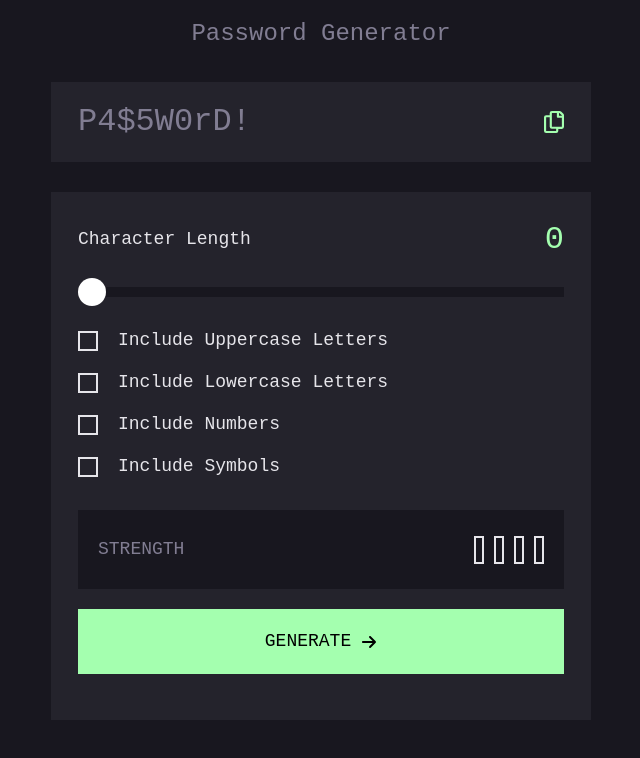
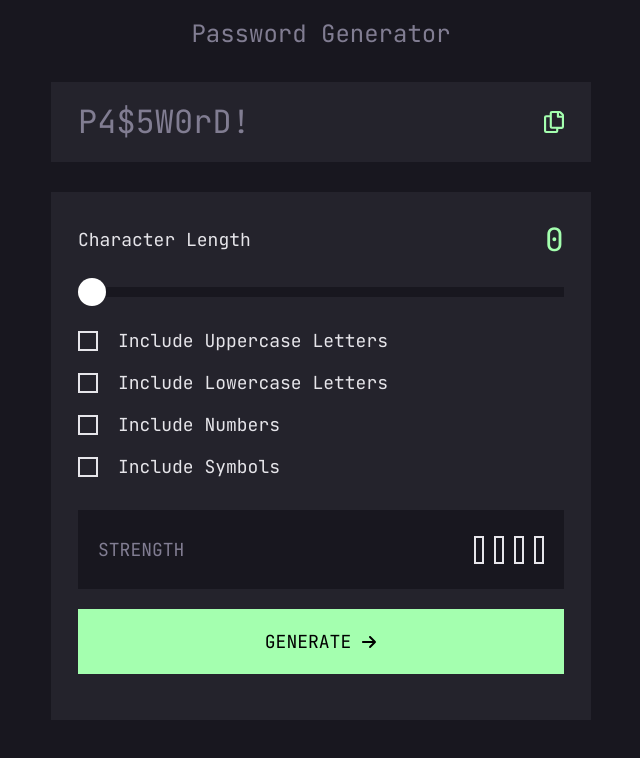
Before and after one commit to yevsel/Password-Generator-AmaliTech, a Next.js app: page / in a window 1280 px wide. Shown: the top 758 px of the page, without its empty margins (319-959 px from the left). Built offline with nearby package versions, Linux system fonts and the light colour scheme.

Commit message:
Font family fix

```diff
--- a/src/app/layout.tsx
+++ b/src/app/layout.tsx
@@ -1,8 +1,9 @@
 import type { Metadata } from "next";
-import { Inter } from "next/font/google";
+import { Inter,JetBrains_Mono } from "next/font/google";
 import "./globals.css";
 import { MainContainer } from "@/components/MainContainer.style";
 const inter = Inter({ subsets: ["latin"] });
+const jet_brains = JetBrains_Mono({subsets:["latin"]})
 
 export const metadata: Metadata = {
   title: "Password Generator",
@@ -16,7 +17,7 @@ export default function RootLayout({
 }>) {
   return (
     <html style={{userSelect:"none"}} lang="en">
-      <body style={{backgroundColor:"var(---primary-color-deep-black)"}}>
+      <body className={jet_brains.className} style={{backgroundColor:"var(---primary-color-deep-black)"}}>
           {children}
       </body>
     </html>
--- a/src/app/page.tsx
+++ b/src/app/page.tsx
@@ -16,13 +16,14 @@ import { PasswordStrengthMainComponent,PasswordStrengthPercentage } from '@/comp
 import { GenerateButton } from '@/components/GenerateButton.style'
 import { EmptyMeasure } from '@/components/PasswordStrenghtComponents.style'
 import { FaArrowRight } from "react-icons/fa6";
-
 interface ICharacters{
   id:number,
   activate:boolean,
   characters:string,
   label:string
 }
+
+
 
 const MainPage = ()=> {
 
@@ -33,6 +34,8 @@ const MainPage = ()=> {
     const [showCopied,setShowCopied] = useState<boolean>(false)
     const [active,setActive] = useState<boolean>(false)
     const [sliderPosLeft,setSliderPosLeft] = useState<number>(0)
+
+    // const jet_brains = JetBrains_Mono({subsets:["latin"]})
 
 
     let [characters,setCharacters] = useState<Array<ICharacters>>([
@@ -208,7 +211,7 @@ const MainPage = ()=> {
 
               <GenerateButton onClick={handleGeneratePassword}>
                   <div style={{display:"flex",alignItems:"center",gap:10}}>
-                    <p style={{fontFamily:"monospace",fontSize:"18px"}}>GENERATE</p>
+                    <p style={{fontSize:"18px"}}>GENERATE</p>
                     <FaArrowRight />
                     {/* <svg width="12"  height="12" xmlns="http://www.w3.org/2000/svg"><path fill="#24232C" d="m5.106 12 6-6-6-6-1.265 1.265 3.841 3.84H.001v1.79h7.681l-3.841 3.84z"/></svg> */}
                   </div>
--- a/src/components/GenerateButton.style.tsx
+++ b/src/components/GenerateButton.style.tsx
@@ -14,11 +14,6 @@ export const GenerateButton = styled.div`
     align-items: center;
     justify-content: center;
 
-    /* & > *{
-        font-family: monospace;
-        font-size:18px;
-        color: var(---primary-color-black);
-    } */
 
     &:hover{
         background-color: var(---primary-color-black);
--- a/src/components/Text.style.tsx
+++ b/src/components/Text.style.tsx
@@ -8,7 +8,7 @@ interface IText{
 }
 
 export const Text = styled.p<IText>`
-    font-family: monospace;
+    /* font-family: monospace; */
     font-size: ${(props)=>props.fontSize+"px"};
     color: ${(props)=>props.color};
     text-align: ${(props)=>props.textAlign};
```
